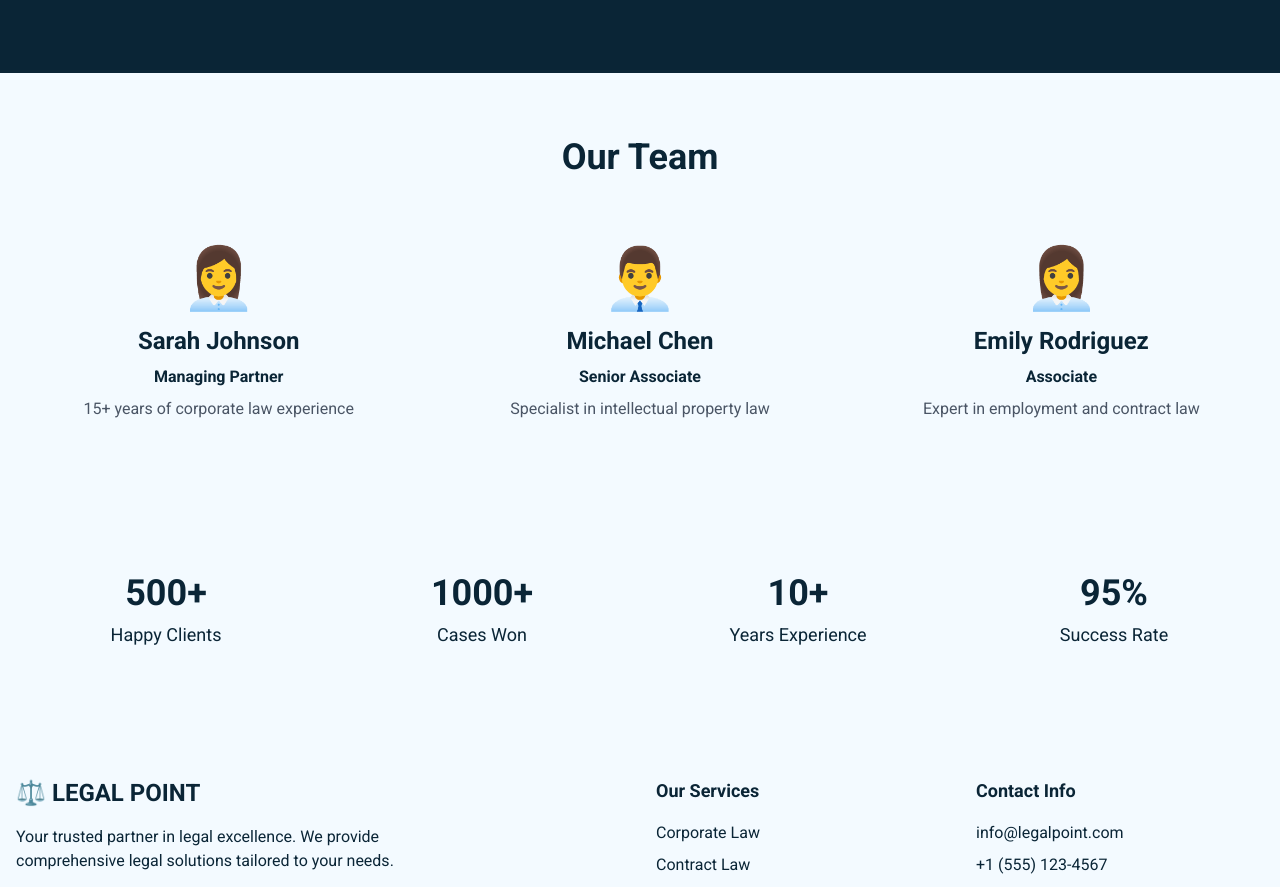
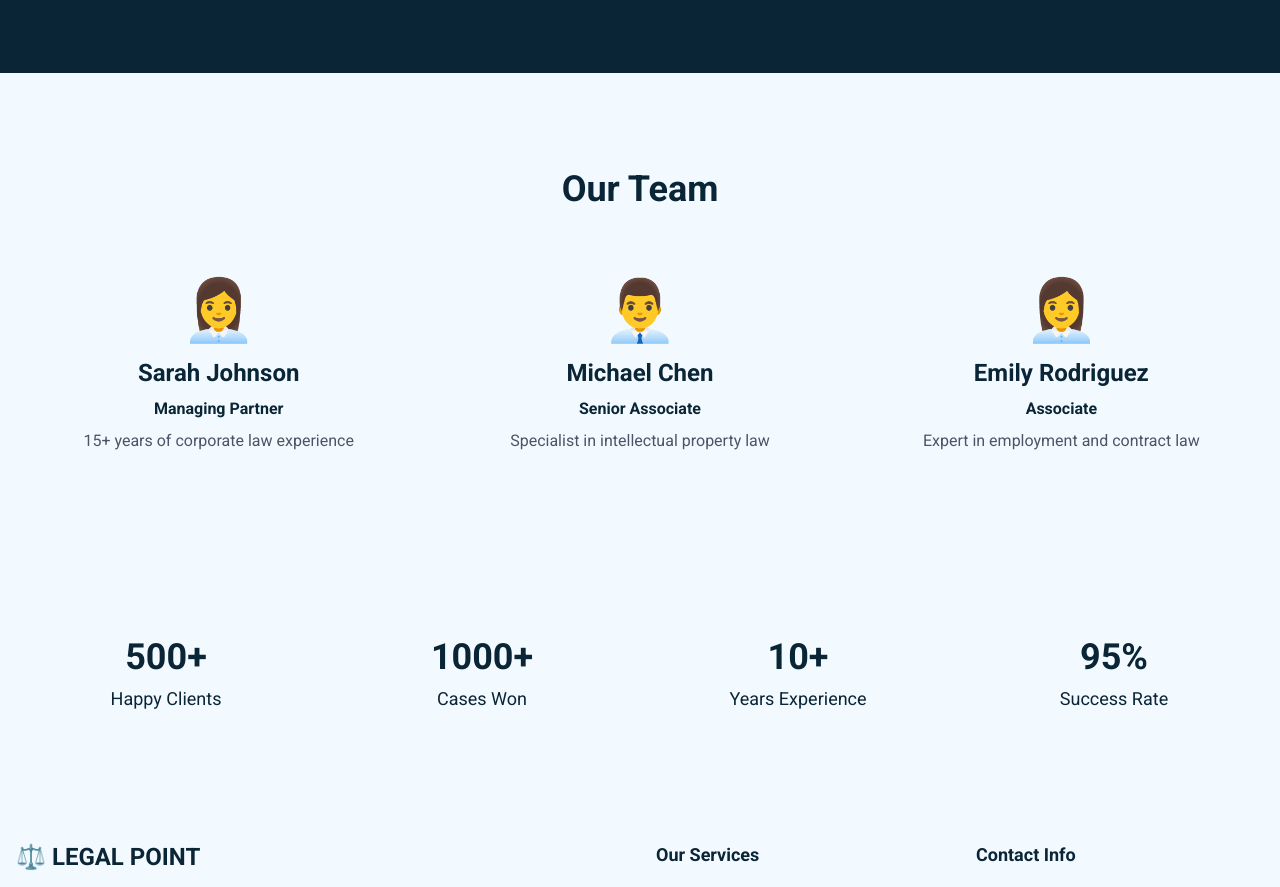
Before and after one commit to Mahmoud-Morsi0/legal-point, a Next.js app: page /en/about in a window 1280 px wide. Shown: the part 1680-2567 px from the top of the page. Built offline with nearby package versions, Linux system fonts and the light colour scheme.

Commit message:
Update AboutUs component styles by adding padding to the container for improved layout and visual consistency.

```diff
--- a/src/components/AboutUs.tsx
+++ b/src/components/AboutUs.tsx
@@ -167,7 +167,7 @@
 
       {/* Team Section */}
       <section className="py-16">
-        <div className="container mx-auto px-6">
+        <div className="container mx-auto px-6 py-8">
           <motion.h2
             className="text-4xl font-darker-grotesque font-bold text-cape-cod text-center mb-12"
             initial={{ opacity: 0, y: 30 }}
```
